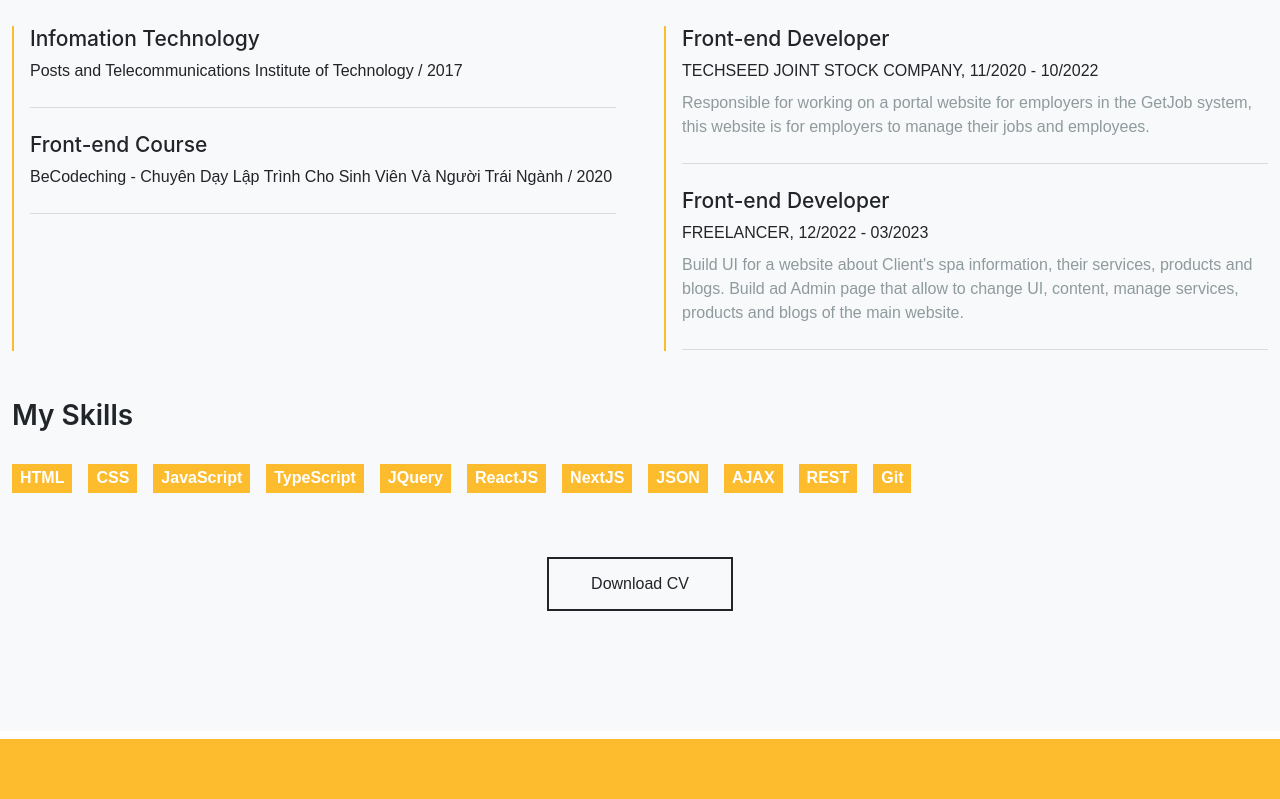
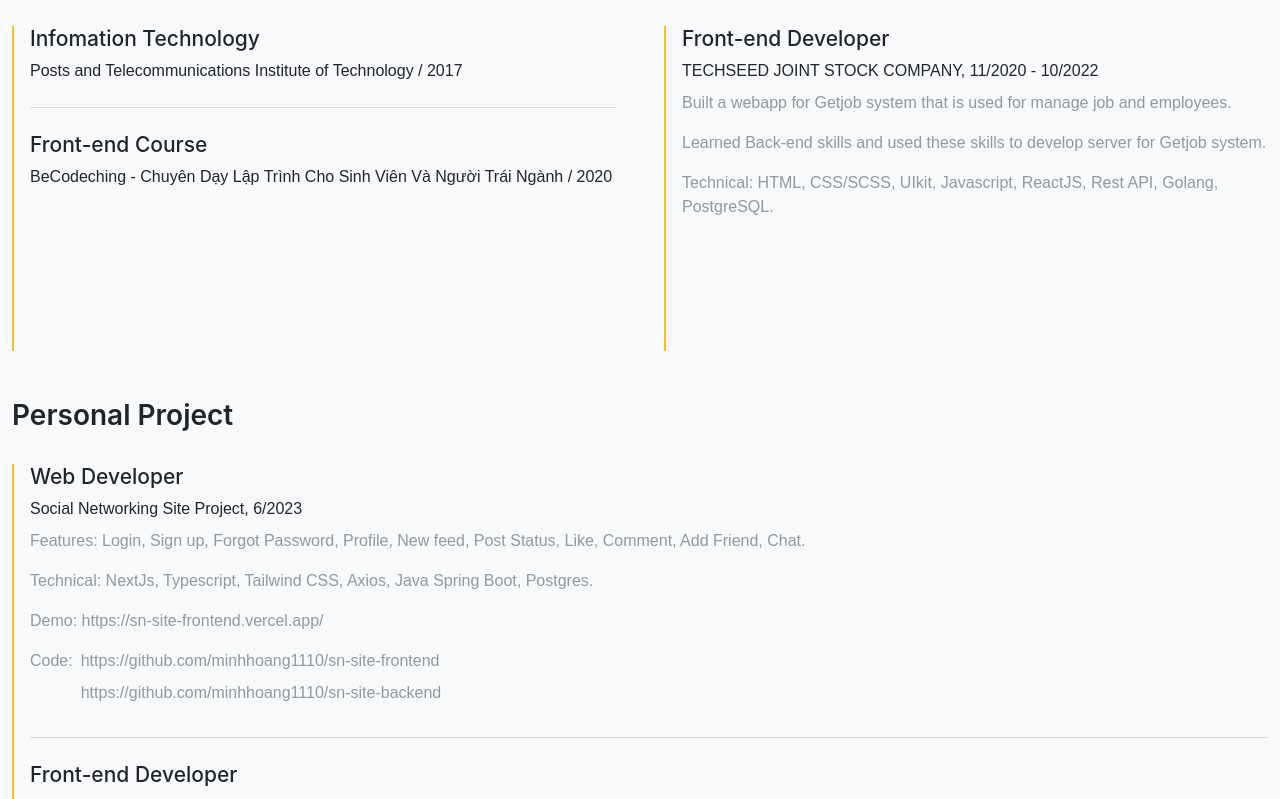
Before and after one commit to minhhoang1110/my-resume, a Next.js app: page / in a window 1280 px wide. Shown: the part 1840-2639 px from the top of the page. Built offline with nearby package versions, Linux system fonts and the light colour scheme; no server answers.

Commit message:
update info

```diff
--- a/components/ResumeSection/index.tsx
+++ b/components/ResumeSection/index.tsx
@@ -6,13 +6,16 @@ import Container from "../Container";
 interface ResumeItem {
   title: string;
   subtitle: string;
-  description?: string;
+  description?: string[];
+  demo?: string;
+  code?: string[];
 }
 interface Props extends DefaultPageProps {
   title: string;
   subtitle: string;
   education: ResumeItem[];
   experience: ResumeItem[];
+  personalProject: ResumeItem[];
   skills: string[];
   downloadCVLink: string;
 }
@@ -21,6 +24,7 @@ const ResumeSection: React.FC<Props> = ({
   subtitle,
   education,
   experience,
+  personalProject,
   skills,
   downloadCVLink,
 }) => {
@@ -29,12 +33,13 @@ const ResumeSection: React.FC<Props> = ({
   );
   const showResumeInfomation = (
     title: string,
-    data: ResumeItem[]
+    data: ResumeItem[],
+    width: "50%" | "100%"
   ): JSX.Element => {
     return (
       <Box
         flex="0 0 auto"
-        width={{ base: "100%", lg: "50%" }}
+        width={{ base: "100%", lg: width }}
         marginTop="3rem"
         padding={"0 1.5rem"}
       >
@@ -66,11 +71,43 @@ const ResumeSection: React.FC<Props> = ({
                 <Text marginBottom={"0.5rem"} fontWeight="400">
                   {item.subtitle}
                 </Text>
-                {item.description && (
+                {item.description &&
+                  item.description.length > 0 &&
+                  item.description.map((text, index) => (
+                    <Text key={index} color={"#8e9a9d"} marginBottom={"1rem"}>
+                      {text}
+                    </Text>
+                  ))}
+                {item.demo && (
                   <Text color={"#8e9a9d"} marginBottom={"1rem"}>
-                    {item.description}
+                    Demo:{" "}
+                    <Link href={item.demo} target="_blank">
+                      {item.demo}
+                    </Link>
                   </Text>
                 )}
+                {item.code && item.code.length > 0 && (
+                  <Flex>
+                    <Text color={"#8e9a9d"} marginRight={"0.5rem"}>
+                      Code:
+                    </Text>
+                    <Box>
+                      {item.code.map((text, index) => (
+                        <Link
+                          key={index}
+                          color={"#8e9a9d"}
+                          marginBottom={"0.5rem"}
+                          href={text}
+                          target="_blank"
+                          display={"block"}
+                        >
+                          {text}
+                        </Link>
+                      ))}
+                    </Box>
+                  </Flex>
+                )}
+                {index < data.length - 1 && (
                   <Box
                     width={"full"}
                     height="1px"
@@ -78,6 +115,7 @@ const ResumeSection: React.FC<Props> = ({
                     margin="1.5rem 0"
                     opacity={"0.3"}
                   ></Box>
+                )}
               </Box>
             ))}
           </Box>
@@ -113,9 +151,12 @@ const ResumeSection: React.FC<Props> = ({
           margin={"0 -1.5rem"}
           flexDirection={{ base: "column", lg: "row" }}
         >
-          {showResumeInfomation("My Education", education)}
-          {showResumeInfomation("My Experience", experience)}
+          {showResumeInfomation("My Education", education, "50%")}
+          {showResumeInfomation("My Experience", experience, "50%")}
         </Flex>
+        <Box margin={"0 -1.5rem"}>
+          {showResumeInfomation("Personal Project", personalProject, "100%")}
+        </Box>
         {skills.length > 0 && (
           <>
             <Heading
--- a/pages/index.tsx
+++ b/pages/index.tsx
@@ -83,26 +83,64 @@ export const getStaticProps: GetStaticProps = async () => {
               {
                 title: "Front-end Developer",
                 subtitle: "TECHSEED JOINT STOCK COMPANY, 11/2020 - 10/2022",
-                description:
-                  "Responsible for working on a portal website for employers in the GetJob system, this website is for employers to manage their jobs and employees.",
+                description: [
+                  "Built a webapp for Getjob system that is used for manage job and employees.",
+                  "Learned Back-end skills and used these skills to develop server for Getjob system.",
+                  "Technical: HTML, CSS/SCSS, UIkit, Javascript, ReactJS, Rest API, Golang, PostgreSQL.",
+                ],
+              },
+            ],
+            personalProject: [
+              {
+                title: "Web Developer",
+                subtitle: "Social Networking Site Project, 6/2023",
+                description: [
+                  "Features: Login, Sign up, Forgot Password, Profile, New feed, Post Status, Like, Comment, Add Friend, Chat.",
+                  "Technical: NextJs, Typescript, Tailwind CSS, Axios, Java Spring Boot, Postgres.",
+                ],
+                demo: "https://sn-site-frontend.vercel.app/",
+                code: [
+                  "https://github.com/minhhoang1110/sn-site-frontend",
+                  "https://github.com/minhhoang1110/sn-site-backend",
+                ],
               },
               {
                 title: "Front-end Developer",
-                subtitle: "FREELANCER, 12/2022 - 03/2023",
-                description:
-                  "Build UI for a website about Client's spa information, their services, products and blogs. Build ad Admin page that allow to change UI, content, manage services, products and blogs of the main website.",
+                subtitle: "TMH Blog, 3/2023",
+                description: [
+                  "Technical: HTML, CSS, TailwindCSS, TypeScript, NextJS, Pismic.",
+                ],
+                demo: "https://tmh-blog-minhhoang1110.vercel.app/",
+                code: ["https://github.com/minhhoang1110/tmh-blog"],
+              },
+              {
+                title: "Front-end Developer",
+                subtitle: "A simple weather app, 2/2023",
+                description: [
+                  "Features: Search cites by name, show current weather (Temperature, Humidity, Sea Level, Wind, Pressure, ...), show forecast in next hours.",
+                  "Technical: HTML, CSS, CharkaUI, TypeScript, NextJS, Redux, Rest API, OpenWeather API, RapidAPI (GeoDB Cities API).",
+                ],
+                demo: "https://nextjs-wheather-app.vercel.app/",
+                code: ["https://github.com/minhhoang1110/nextjs-wheather-app"],
               },
             ],
             skills: [
               "HTML",
               "CSS",
+              "Bootstrap",
+              "Tailwind",
               "JavaScript",
               "TypeScript",
               "JQuery",
+              "Redux",
               "ReactJS",
               "NextJS",
               "JSON",
               "AJAX",
+              "Java",
+              "Spring boot",
+              "MySQL",
+              "Postgres",
               "REST",
               "Git",
             ],
```
Lines whose indentation alone changed are shown as unchanged.
